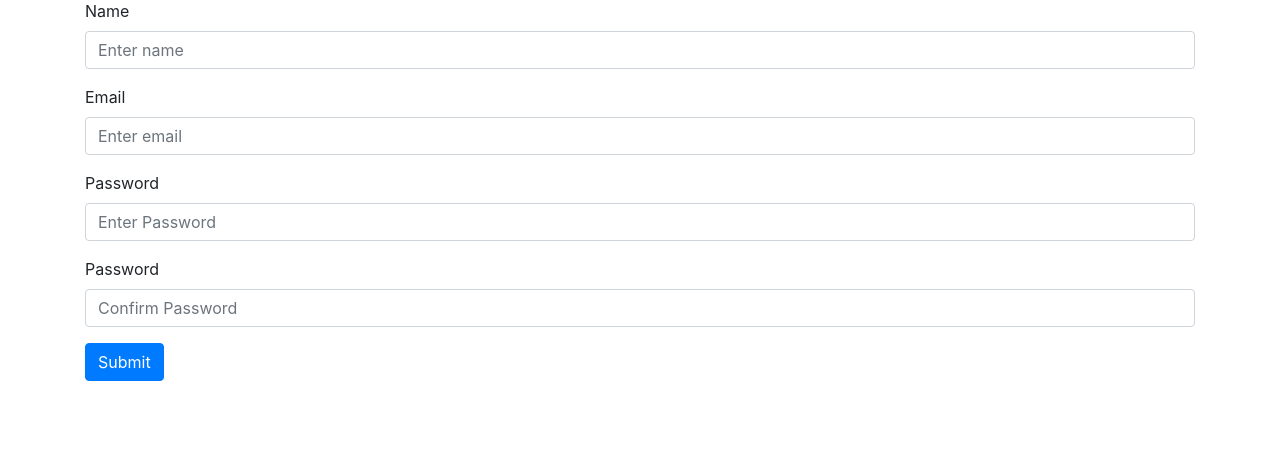
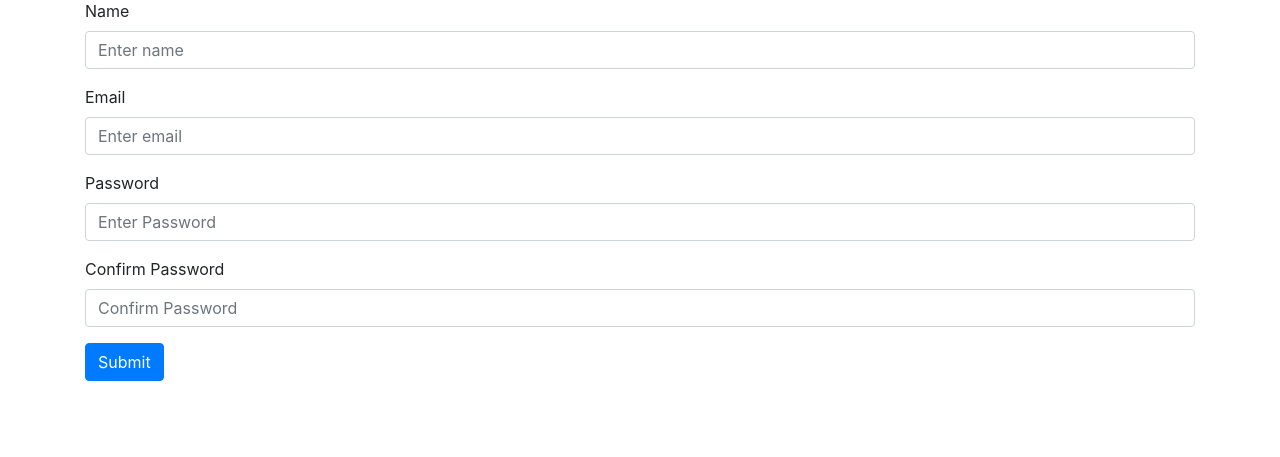
Before and after one commit to lakshay3697/Snap-Hub, a PHP site: page /Pics_Gallore/sign_up.php in a window 1280 px wide. Shown: the part 73-530 px from the top of the page. Run offline with PHP 8.4, Linux system fonts and the light colour scheme; some libraries are stand-ins or nearby versions.

Commit message:
Corrected the lable for confirm password field

```diff
--- a/sign_up.php
+++ b/sign_up.php
@@ -20,7 +20,7 @@ include_once("header.php");
             <input type="password" class="form-control" name="password" placeholder="Enter Password" required>
         </div>
         <div class="form-group">
-            <label for="password2">Password</label>
+            <label for="password2">Confirm Password</label>
             <input type="password" class="form-control" name="password2" placeholder="Confirm Password" required>
         </div>
         <button type="submit" class="btn btn-primary">Submit</button>
```
